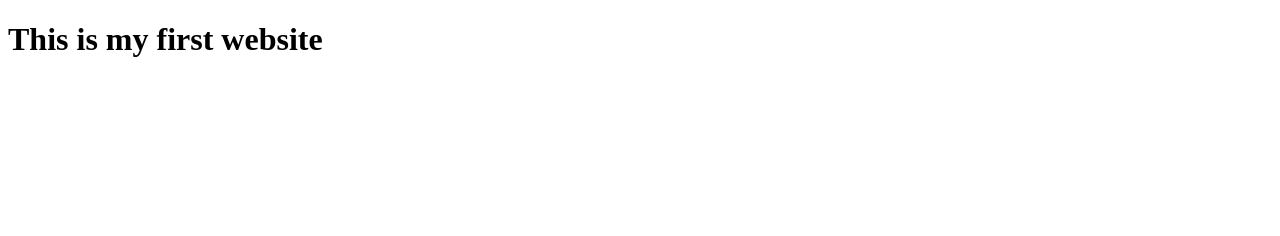
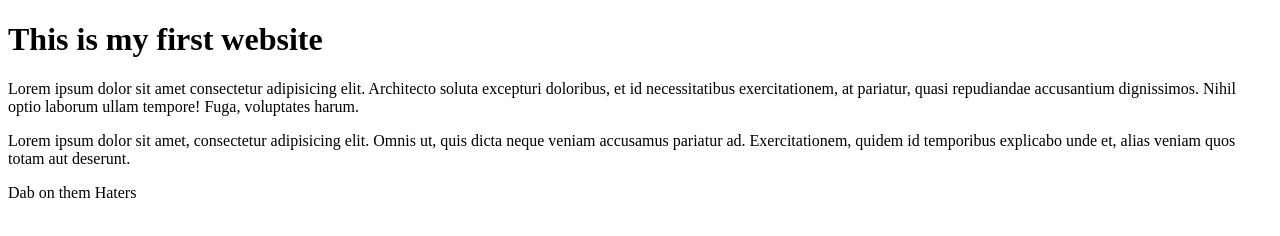
Before and after one commit to gencode1/gencode1.github.io, a plain HTML site: page index.html in a window 1280 px wide. Drawn offline with Linux system fonts and the light colour scheme.

Commit message:
Added words
Dabbing on dem Haters

```diff
--- a/index.html
+++ b/index.html
@@ -8,5 +8,8 @@
 </head>
 <body>
     <h1>This is my first website</h1>
+    <p>Lorem ipsum dolor sit amet consectetur adipisicing elit. Architecto soluta excepturi doloribus, et id necessitatibus exercitationem, at pariatur, quasi repudiandae accusantium dignissimos. Nihil optio laborum ullam tempore! Fuga, voluptates harum.</p>
+    <p>Lorem ipsum dolor sit amet, consectetur adipisicing elit. Omnis ut, quis dicta neque veniam accusamus pariatur ad. Exercitationem, quidem id temporibus explicabo unde et, alias veniam quos totam aut deserunt.</p>
+    <p>Dab on them Haters</p>
 </body>
 </html>
```
